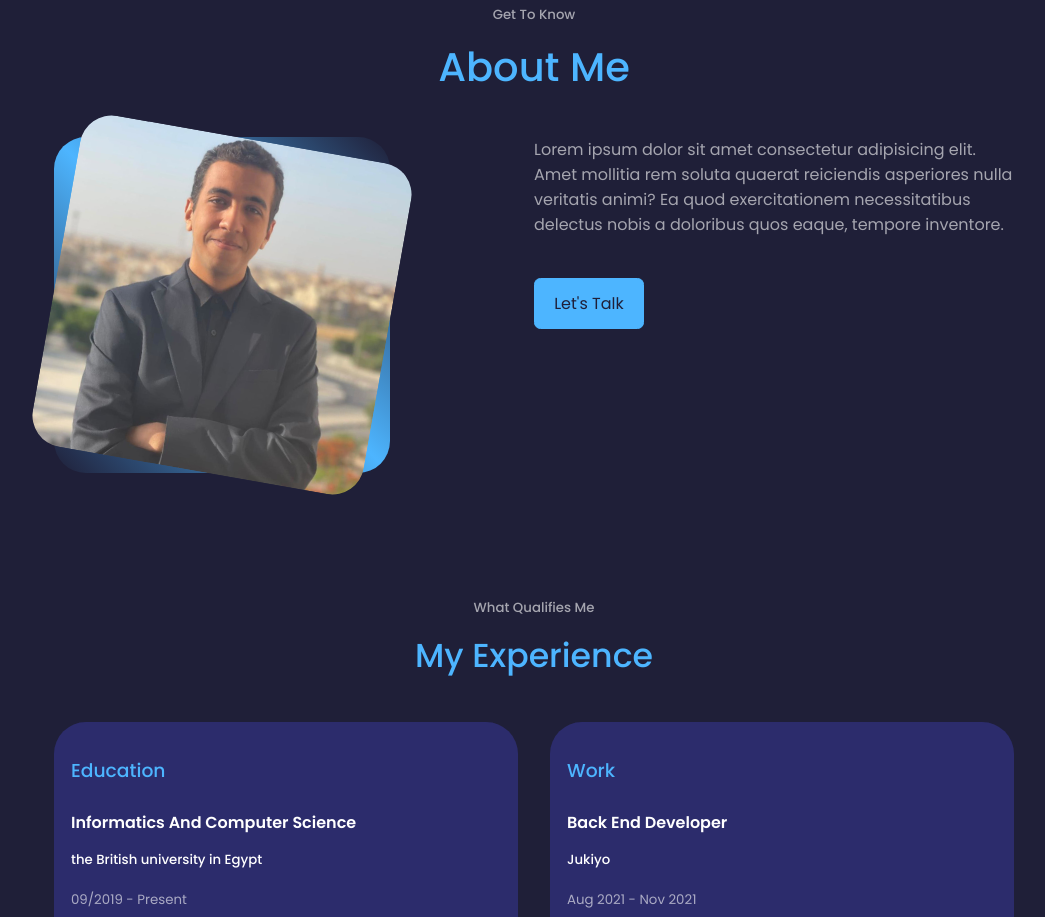
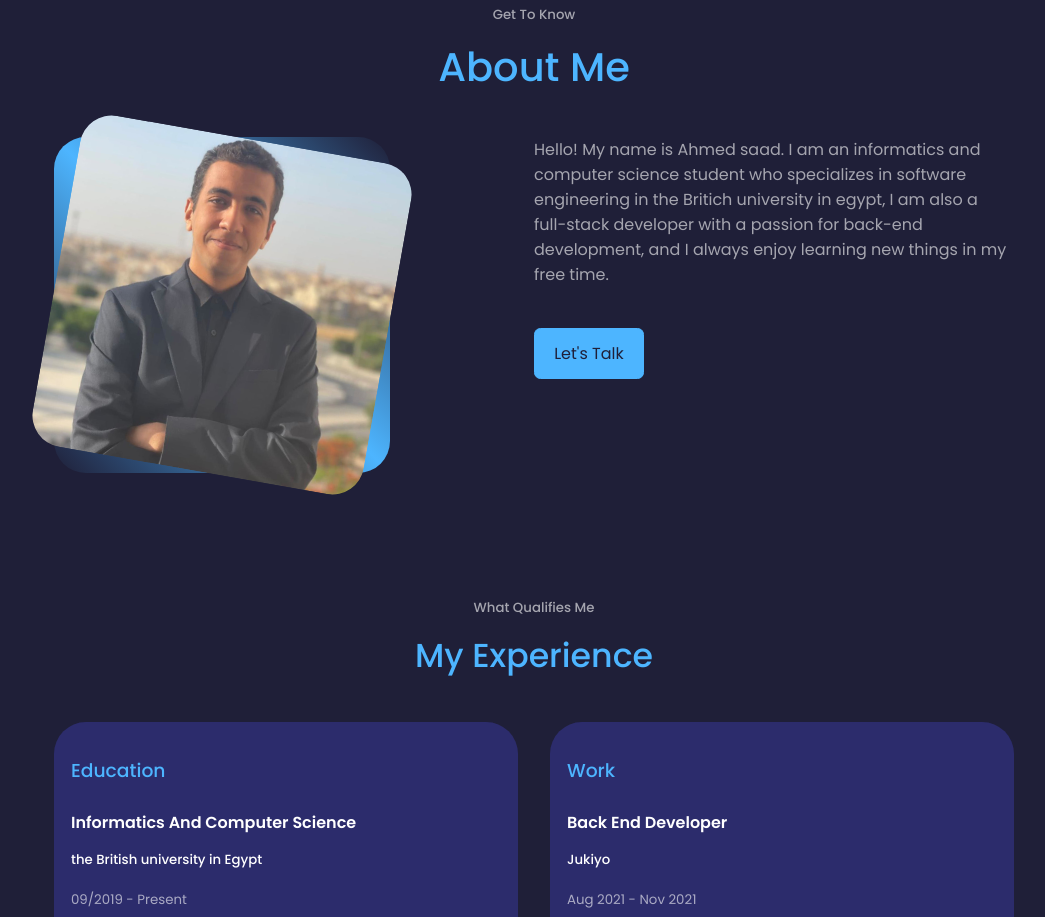
Before and after one commit to Ahmed-Saad-J/JadeDev, a React (Create React App) app: page / in a window 1280 px wide. Shown: the part 920-1837 px from the top of the page, without its empty margins (106-1151 px from the left). Built offline with nearby package versions, Linux system fonts and the light colour scheme.

Commit message:
Update About.jsx

```diff
--- a/src/components/about/About.jsx
+++ b/src/components/about/About.jsx
@@ -1,9 +1,9 @@
-import React from 'react'
-import "./about.css"
-import me from "../../assets/me.jpeg"
+import React from "react";
+import "./about.css";
+import me from "../../assets/me.jpeg";
 const About = () => {
   return (
-  <section id='about'>
+    <section id="about">
       <h5>Get To Know</h5>
       <h1>About Me</h1>
       <div className="container about__container">
@@ -13,12 +13,20 @@ const About = () => {
           </div>
         </div>
         <div className="about__content">
-        <p>Lorem ipsum dolor sit amet consectetur adipisicing elit. Amet mollitia rem soluta quaerat reiciendis asperiores nulla veritatis animi? Ea quod exercitationem necessitatibus delectus nobis a doloribus quos eaque, tempore inventore.</p>
-        <a href="#contact" className='btn btn-primary'>Let's Talk</a>
+          <p>
+            Hello! My name is Ahmed saad. I am an informatics and computer
+            science student who specializes in software engineering in the
+            Britich university in egypt, I am also a full-stack developer with a
+            passion for back-end development, and I always enjoy learning new
+            things in my free time.{" "}
+          </p>
+          <a href="#contact" className="btn btn-primary">
+            Let's Talk
+          </a>
         </div>
       </div>
     </section>
-    )
-}
+  );
+};
 
-export default About
+export default About;
```
Lines whose indentation alone changed are shown as unchanged.
